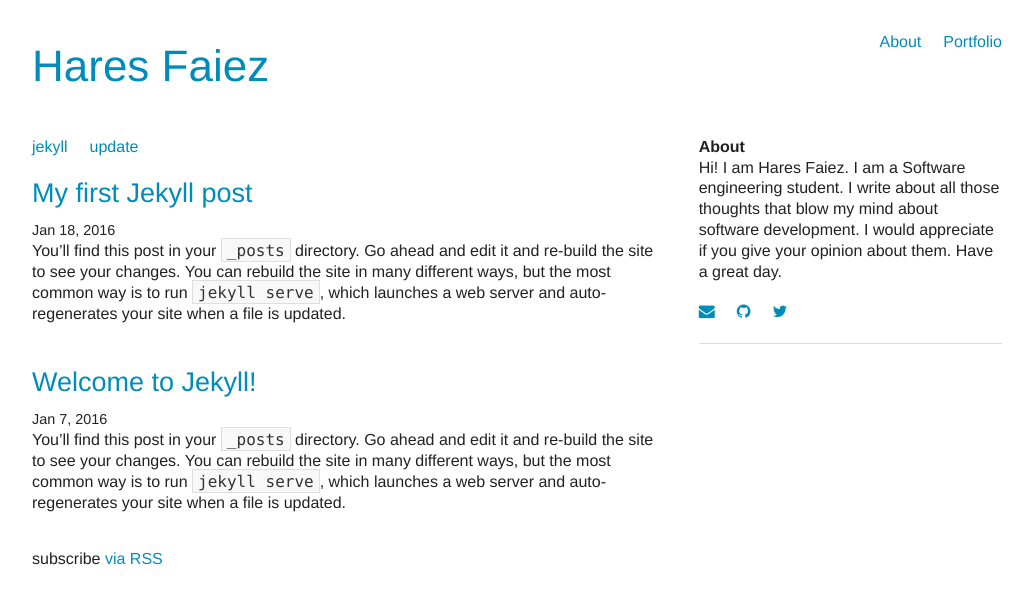
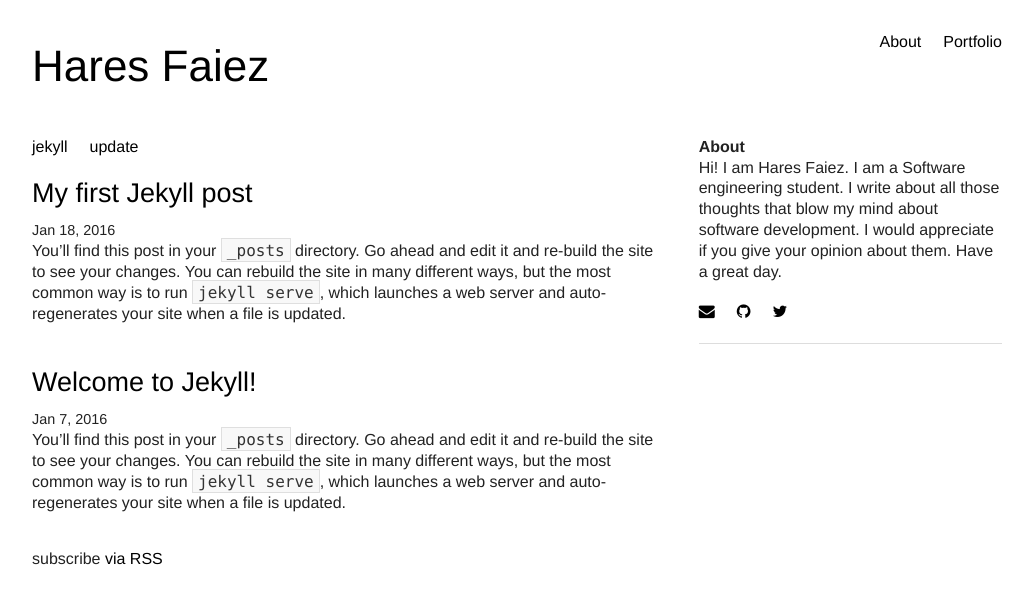
Before and after one commit to haresfaiez/haresfaiez.github.io, a Jekyll site: the page built from index.html, in a window 1280 px wide. Shown: the top 604 px of the page, without its empty margins (123-1156 px from the left). Built offline with Jekyll 4.4.1, drawn with Linux system fonts in a browser that asks for light colours; nearby versions of some CDN libraries; library files that are not in the unit come from our copies.

Commit message:
Change default color to black

```diff
--- a/_sass/foundation/_global.scss
+++ b/_sass/foundation/_global.scss
@@ -306,7 +306,7 @@ $jet           : #222222 !default;
 $black         : #000000 !default;
 
 // We use these as default colors throughout
-$primary-color: #008CBA !default;   // bondi-blue
+$primary-color: #000 !default;   // black
 $secondary-color: #e7e7e7 !default; // white-lilac
 $alert-color: #f04124 !default;     // cinnabar
 $success-color: #43AC6A !default;   // sea-green
```
